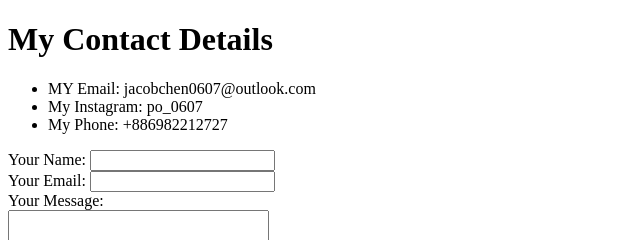
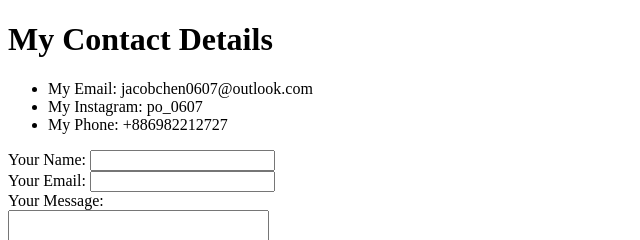
Before and after one commit to po0607/CV, a plain HTML site: page contact.html in a window 1280 px wide. Shown: the top 240 px of the page, 0-640 px from the left. Drawn offline with Linux system fonts and the light colour scheme.

Commit message:
Update contact.html

```diff
--- a/contact.html
+++ b/contact.html
@@ -9,7 +9,7 @@
 <body>
   <h1>My Contact Details</h1>
   <ul>
-    <li>MY Email: jacobchen0607@outlook.com</li>
+    <li>My Email: jacobchen0607@outlook.com</li>
     <li>My Instagram: po_0607</li>
     <li>My Phone: +886982212727</li>
   </ul>
```
